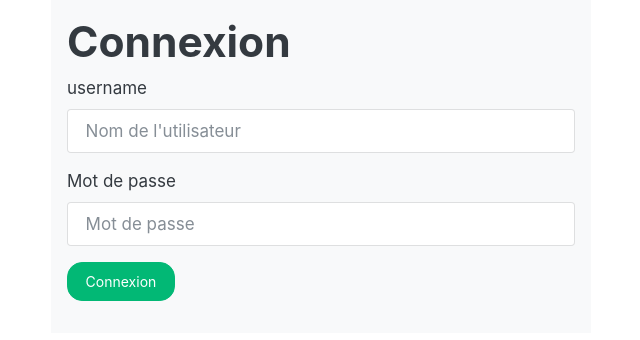
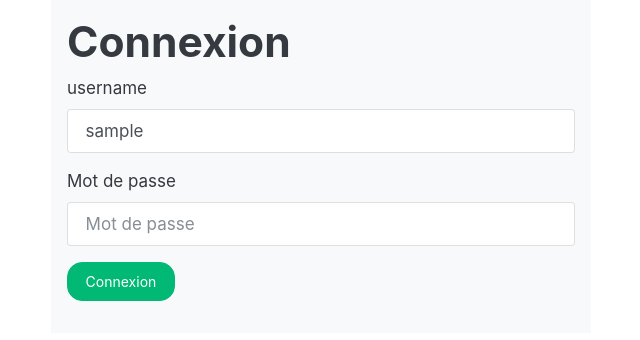
Before and after one commit to deswelle-j/symmer-holidays, a Symfony app: template templates/account/login.html.twig in a window 1280 px wide. Shown: the part 59-399 px from the top of the page, without its empty margins (319-959 px from the left). Run offline with Twig, Linux system fonts and the light colour scheme; the template is opened without the code that fills it: most values are stand-ins (such as "Sample title", 1, 10 or a date in 2020); some libraries are stand-ins or nearby versions.

Commit message:
add error and lastusername on login template

```diff
--- a/templates/account/login.html.twig
+++ b/templates/account/login.html.twig
@@ -10,10 +10,13 @@
         <div class="col-md-6">
             <div class="bg-light py-3 px-3">
                 <h1>Connexion</h1>
+                {% if hasError %}
+                    <div class="alert alert-danger">Le login ou mot de passe est invalide</div>
+                {% endif %}
                 <form action="{{ path('account_login') }}" method="post">
                     <div class="form-group">
                     <label for="username">username</label>
-                    <input type="text" name="_username" id="username"  required class="form-control" placeholder="Nom de l'utilisateur">
+                    <input type="text" name="_username" id="username"  required value="{{ username }}" class="form-control" placeholder="Nom de l'utilisateur">
                     </div>
                     <div class="form-group">
                         <label for="password">Mot de passe</label>
```
